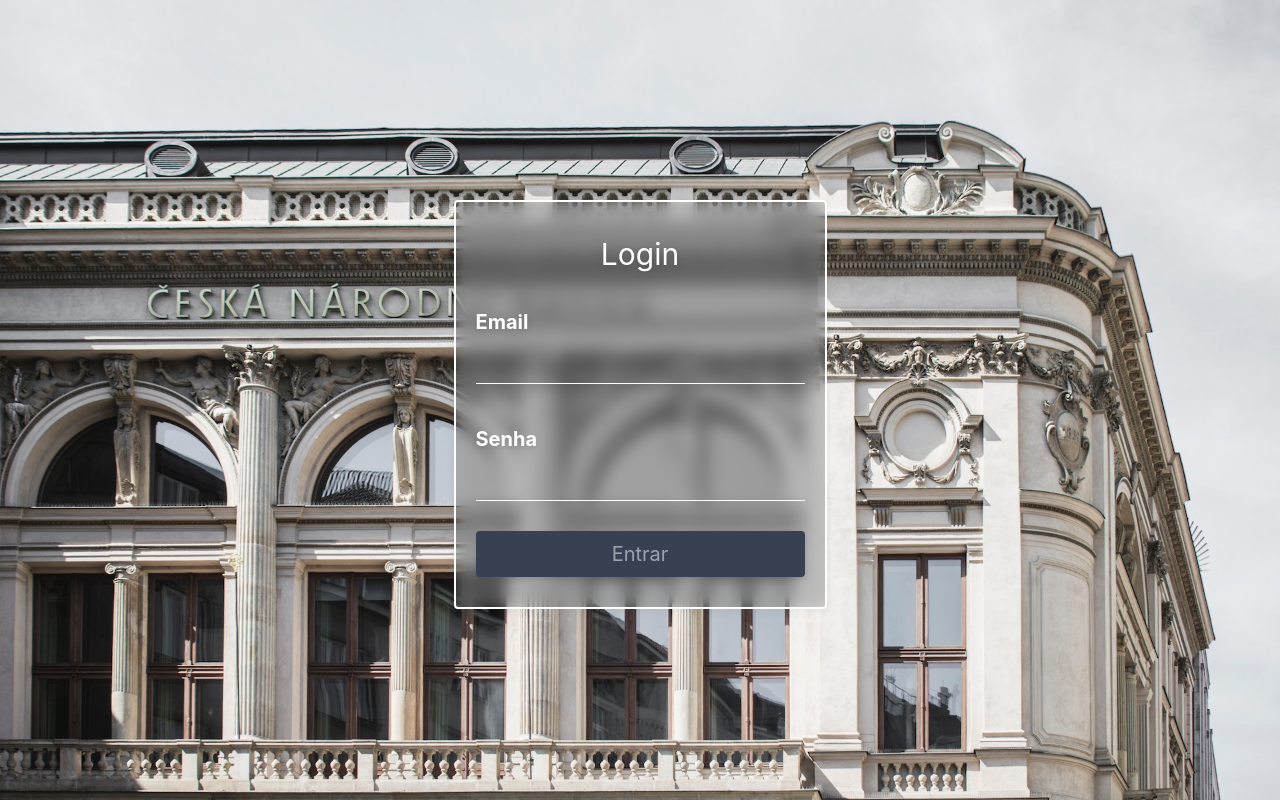
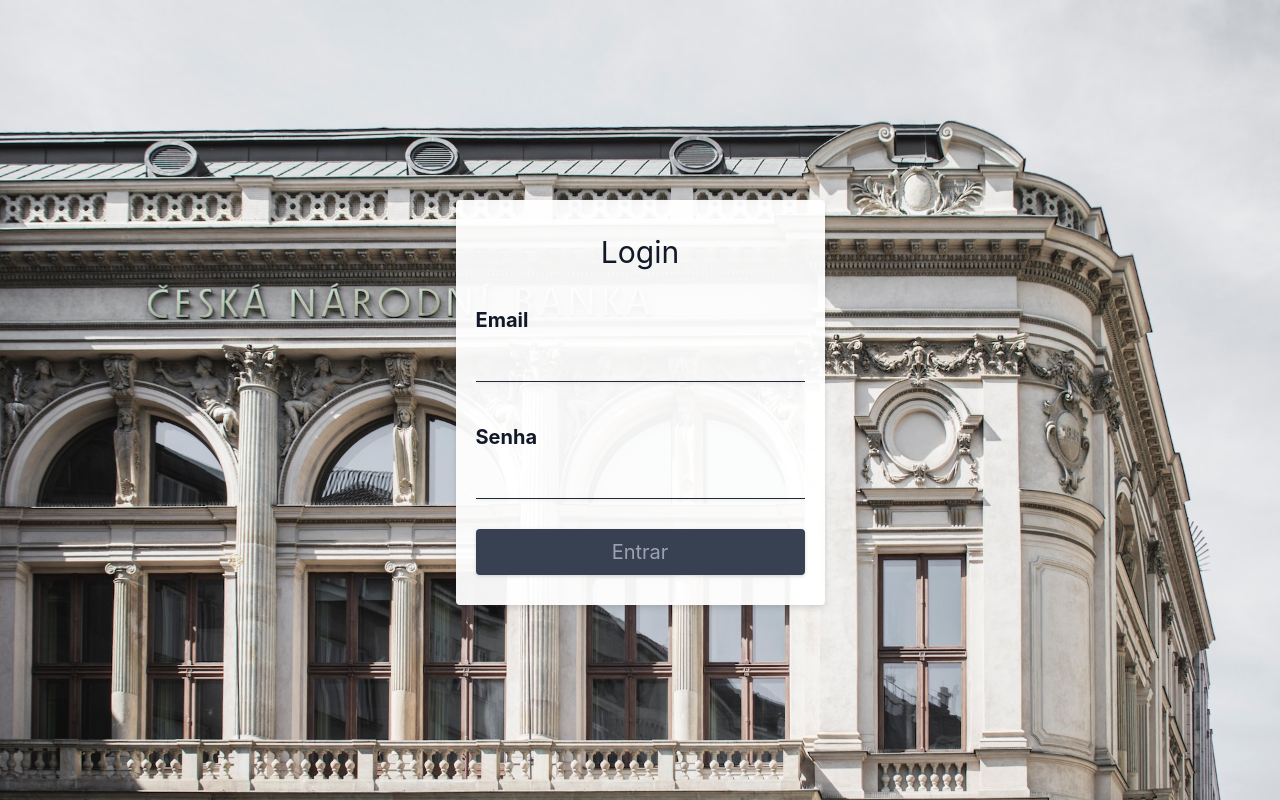
Before and after one commit to gabrielgr99/project-wallet, a React (Create React App) app: page / in a window 1280 px wide. Built offline with nearby package versions, Linux system fonts and the light colour scheme.

Commit message:
style/frontend: altera estilo do form de login

```diff
--- a/src/pages/Login.js
+++ b/src/pages/Login.js
@@ -33,31 +33,32 @@ class Login extends React.Component {
 
   render() {
     const { validEmail, validPassword } = this.state;
+    const inputClass = `p-2 border-b border-gray-800 focus:outline-none focus:border-black
+    focus:border-b-2 bg-transparent font-normal drop-shadow`;
+    const labelClass = 'my-[20px] font-bold';
+
     return (
       <section
-        className="flex flex-col border-2 rounded border-white drop-shadow-md
-        backdrop-blur backdrop-grayscale items-center text-white text-[20px]
-        backdrop-contrast-50 drop-shadow-[5px_5px_5px_rgba(0,0,0,0.5)] p-[20px]"
+        className="flex flex-col rounded drop-shadow-md items-center text-gray-900
+        text-[20px] p-[20px] drop-shadow bg-white/95"
       >
         <h2 className="text-center text-[30px] my-[10px]">Login</h2>
-        <label htmlFor="email-input" className="my-[20px] font-bold">
+        <label htmlFor="email-input" className={ labelClass }>
           Email
           <br />
           <input
             data-testid="email-input"
-            className="p-2 border-b border-white focus:outline-none focus:border-white
-            focus:border-b-2 bg-transparent font-normal"
+            className={ inputClass }
             type="email"
             onChange={ this.validateLogin }
           />
         </label>
-        <label htmlFor="password-input" className="my-[20px] font-bold">
+        <label htmlFor="password-input" className={ labelClass }>
           Senha
           <br />
           <input
             data-testid="password-input"
-            className="p-2 border-b border-white focus:outline-none focus:border-white
-            focus:border-b-2 bg-transparent font-normal"
+            className={ inputClass }
             type="password"
             minLength={ 6 }
             onChange={ this.validateLogin }
@@ -66,7 +67,7 @@ class Login extends React.Component {
         <button
           type="button"
           className="bg-gray-900 rounded py-2 my-[10px] w-full
-          text-gray-100 disabled:bg-gray-700 disabled:text-gray-400"
+          text-gray-100 disabled:bg-gray-700 disabled:text-gray-400 drop-shadow"
           disabled={ !(validEmail && validPassword) }
           onClick={ this.submitEmail }
         >
```
